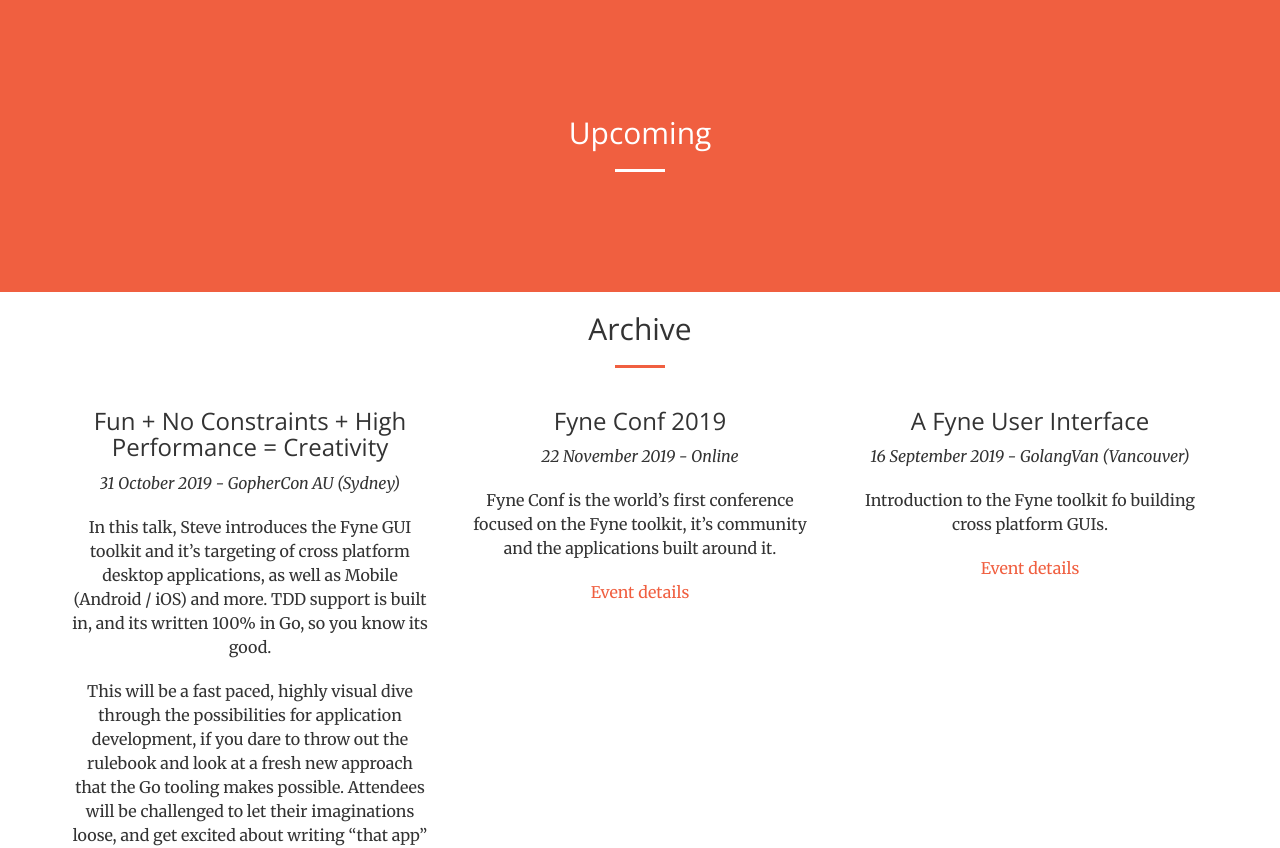
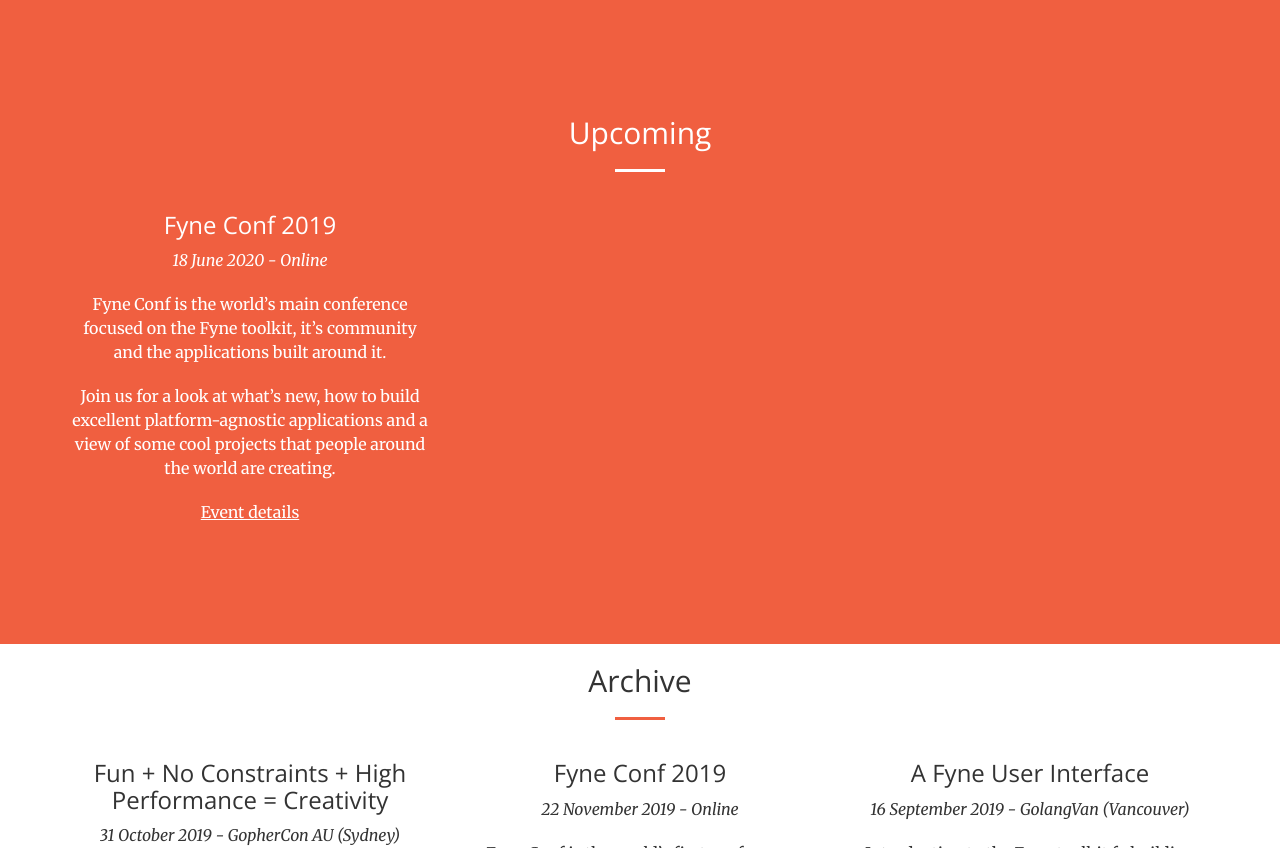
Before and after one commit to fyne-io/fyne-io.github.io, a Jekyll site: the page built from events/index.md, in a window 1280 px wide and 900 px high, scrolled down 288 px, cut to the strip 52-900 px from the top of the window. Built offline with Jekyll 4.4.1, drawn with Linux system fonts in a browser that asks for light colours.

Commit message:
Update events page

```diff
--- a/events/index.md
+++ b/events/index.md
@@ -16,6 +16,35 @@
 <hr class="light">
 
 </div>
+</div>
+</div>
+
+
+<div class="container">
+<div class="row">
+
+<div class="col-lg-4 text-center" markdown="1">
+
+### Fyne Conf 2019
+
+*18 June 2020 - Online*
+
+Fyne Conf is the world’s main conference focused on the Fyne toolkit, it’s community and the applications built around it.
+
+Join us for a look at what's new, how to build excellent platform-agnostic applications and a view of some
+cool projects that people around the world are creating.
+
+[Event details](https://conf.fyne.io)
+
+</div>
+
+
+<div class="col-lg-4 text-center" markdown="1">
+</div>
+
+<div class="col-lg-4 text-center" markdown="1">
+</div>
+
 </div>
 </div>
 
```
